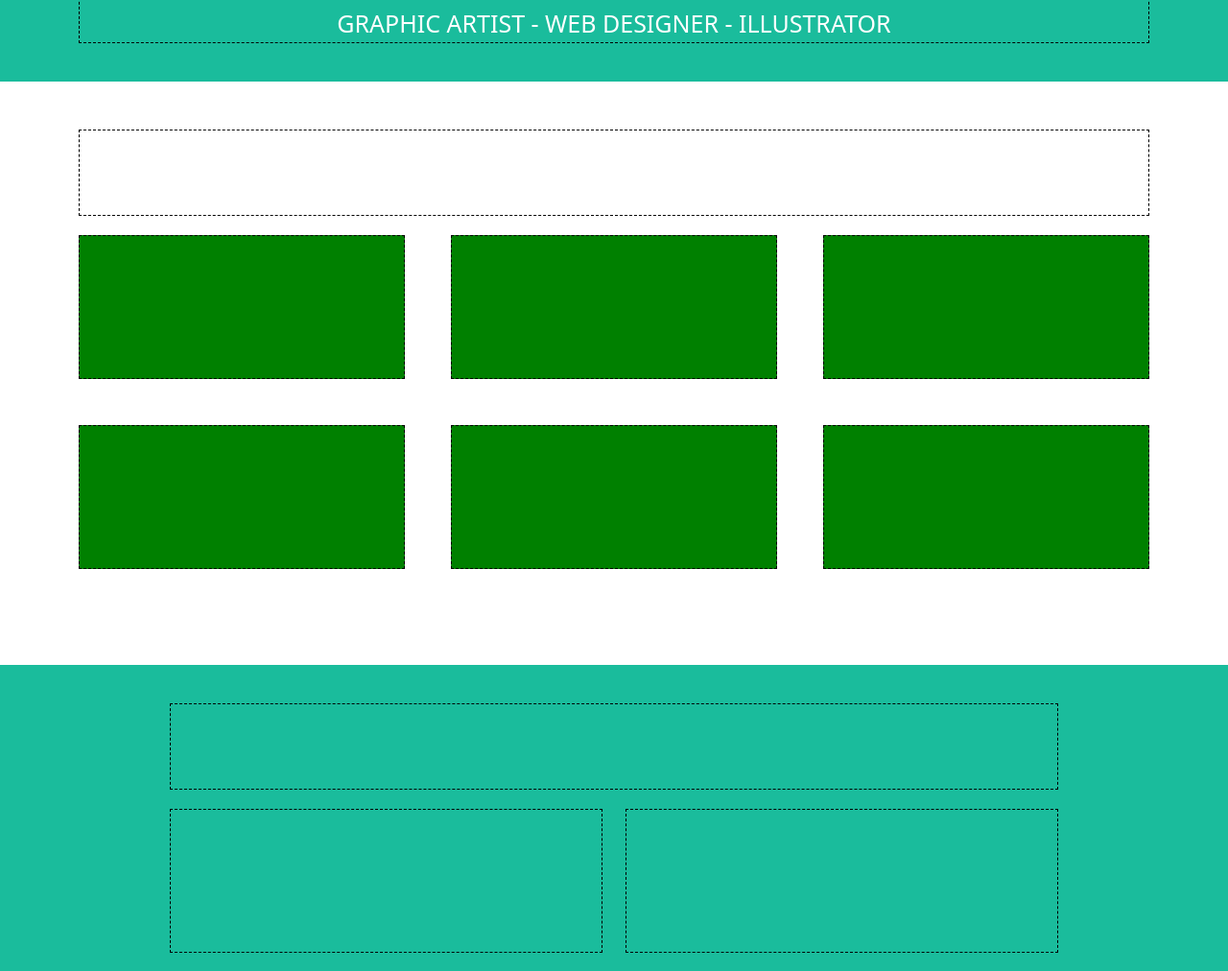
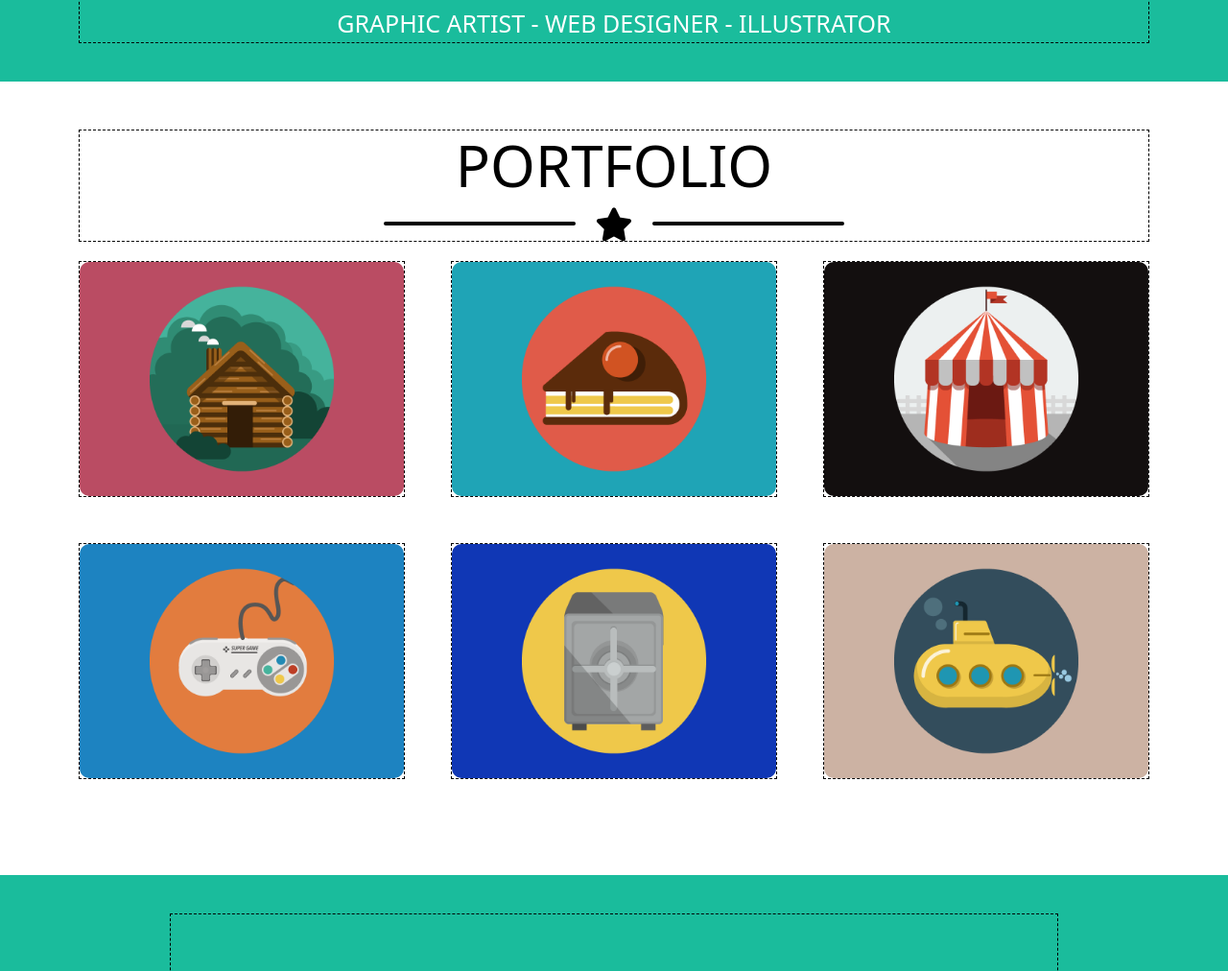
Before and after one commit to S-Lombardi/html-css-bootstrap-freelancer, a plain HTML site: page index.html in a window 1280 px wide. Shown: the part 600-1612 px from the top of the page at 96% size. Drawn offline with nearby package versions, Linux system fonts and the light colour scheme.

Commit message:
Inseriti contenuti nella sezione Portfolio

```diff
--- a/css/style.css
+++ b/css/style.css
@@ -47,6 +47,15 @@
 /* FINE HEADER */
 
 /* JUMBOTRON */
+.content_jumbotron{
+    min-height: 400px;
+    width: 100%;
+    border: 1px dashed black;
+}
+
+#jumbotron{
+    padding-top: 150px;
+}
 .content_jumbotron img{
     width: 300px;
 
@@ -57,7 +66,7 @@
     font-size: 60px;
     text-align: center;
 }
-.title_section span{
+.line_star{
     display: inline-block;
     width: 200px;
     height: 4px;
@@ -77,6 +86,19 @@
     font-size: 25px;
     text-align: center;
 }
+/* FINE JUMBOTRON */
+
+/* PORTFOLIO */
+.square_img{
+    width: 100%;
+    min-height: 150px;
+    border: 1px dashed black;
+}
+
+.square_img img{
+    width: 100%;
+    border-radius: 10px;
+}
 
 
 
@@ -88,32 +110,9 @@
 
 
 
-
-
-/* JUMBOTRON */
-
-.content_jumbotron{
-    min-height: 400px;
-    width: 100%;
-    border: 1px dashed black;
-}
-
-#jumbotron{
-    padding-top: 150px;
-}
-/* FINE JUMBOTRON */
-
-/* PORTFOLIO */
-.square_img{
-    width: 100%;
-    min-height: 150px;
-    background-color: green;
-    border: 1px dashed black;
-}
 /*FINE PORTFOLIO */
 
 /* ABOUT */
-
 .background_full:nth-last-child(2){
     margin-top: 100px;
 }
--- a/index.html
+++ b/index.html
@@ -73,7 +73,6 @@
                             </div>
                             <!-- Professione -->
                             <div class="profession"> Graphic Artist - Web Designer - Illustrator</div>
-
                         </div>
                     </div>
                 </div>
@@ -86,41 +85,48 @@
             <!-- Titolone -->
             <div class="row">
                 <div class="col-12">
-                    <div class="title_section">
-
+                    <div class="title_section title_black d-flex flex-column justify-content-center align-items-center ">
+                        <!-- Portfolio -->
+                        <h1 class="text-black">Portfolio</h1>
+                        <!-- Line- star -->
+                        <div class="d-flex align-items-center">
+                            <span class="line_star bg-black"></span>
+                                <i class="fas fa-star text-black"></i>
+                            <span class="line_star bg-black"></span>
+                        </div>
                     </div>
                 </div>
             </div>
             <!-- SQUARE IMMAGINI -->
             <div class="row g-5 row-cols-1 row-cols-md-2 row-cols-lg-3">
                 <div class="col">
-                    <div class="square_img">
-
+                    <div class="square_img ">
+                        <img src="./img/cabin.png" alt="cabin">
                     </div>
                 </div>
                 <div class="col">
                     <div class="square_img">
-
+                        <img src="./img/cake.png" alt="cake">
                     </div>
                 </div>
                 <div class="col">
                     <div class="square_img">
-
+                        <img src="./img/circus.png" alt="circus">
                     </div>
                 </div>
                 <div class="col">
                     <div class="square_img">
-
+                        <img src="./img/game.png" alt="game">
                     </div>
                 </div>
                 <div class="col">
                     <div class="square_img">
-
+                        <img src="./img/safe.png" alt="safe">
                     </div>
                 </div>
                 <div class="col">
                     <div class="square_img">
-
+                        <img src="./img/submarine.png" alt="cabin">
                     </div>
                 </div>
             </div>
```
